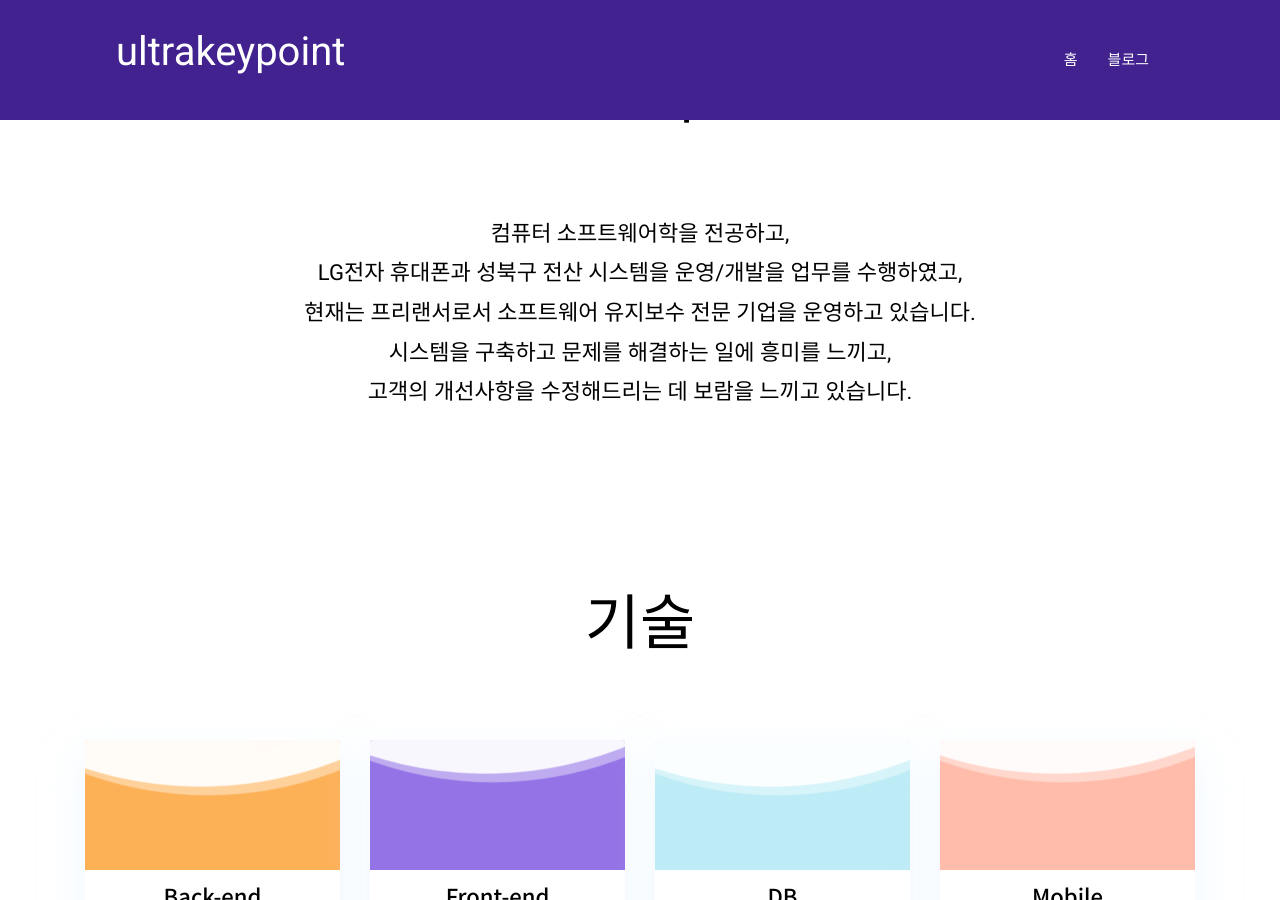
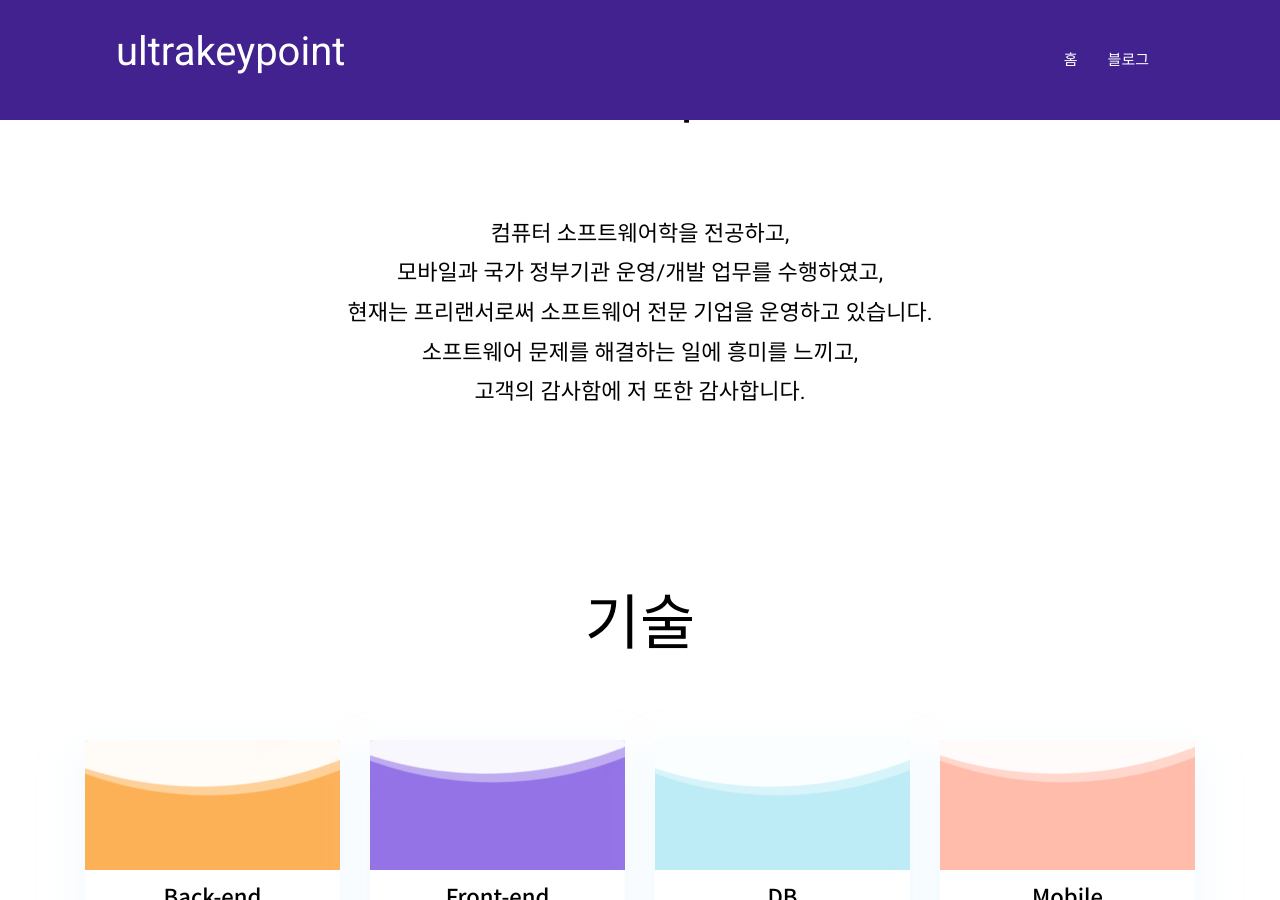
Before and after one commit to ultrakeypoint/ultrakeypoint.github.io, a Jekyll site: the page built from index.html, in a window 1280 px wide and 900 px high, scrolled down 1796 px. Built offline with Jekyll 4.4.1, drawn with Linux system fonts in a browser that asks for light colours; some of the changed lines change nothing that is shown; some of the changed text lies outside the part shown.

Commit message:
소개 수정

```diff
--- a/_data/settings.yml
+++ b/_data/settings.yml
@@ -53,7 +53,7 @@ social:
 
 # About Section
 about-title: 소개
-blurb: 컴퓨터 소프트웨어학을 전공하고, <br /> LG전자 휴대폰과 성북구 전산 시스템을 운영/개발을 업무를 수행하였고, <br /> 현재는 프리랜서로서 소프트웨어 유지보수 전문 기업을 운영하고 있습니다.<br /> 시스템을 구축하고 문제를 해결하는 일에 흥미를 느끼고,<br /> 고객의 개선사항을 수정해드리는 데 보람을 느끼고 있습니다.
+blurb: 컴퓨터 소프트웨어학을 전공하고, <br /> 모바일과 국가 정부기관 운영/개발 업무를 수행하였고, <br /> 현재는 프리랜서로써 소프트웨어 전문 기업을 운영하고 있습니다.<br /> 소프트웨어 문제를 해결하는 일에 흥미를 느끼고,<br /> 고객의 감사함에 저 또한 감사합니다.
 
 blurb-btn-link: "/about"
 blurb-btn-name: 더 보기
@@ -138,12 +138,12 @@ education:
     }
   - {name: 정보처리기사, date: "2008", organization: "한국산업인력공단"}
   - {
-      name: 안드로이드 App 개발 교육 과정 수료,
+      name: 안드로이드 App 개발 교육 과정 수료 I,
       date: "2009",
       organization: "한국전파진흥원"
     }
   - {
-      name: 안드로이드 App 개발 교육 과정 수료,
+      name: 안드로이드 App 개발 교육 과정 수료 II,
       date: "2009",
       organization: "한국전파진흥원"
     }
```
